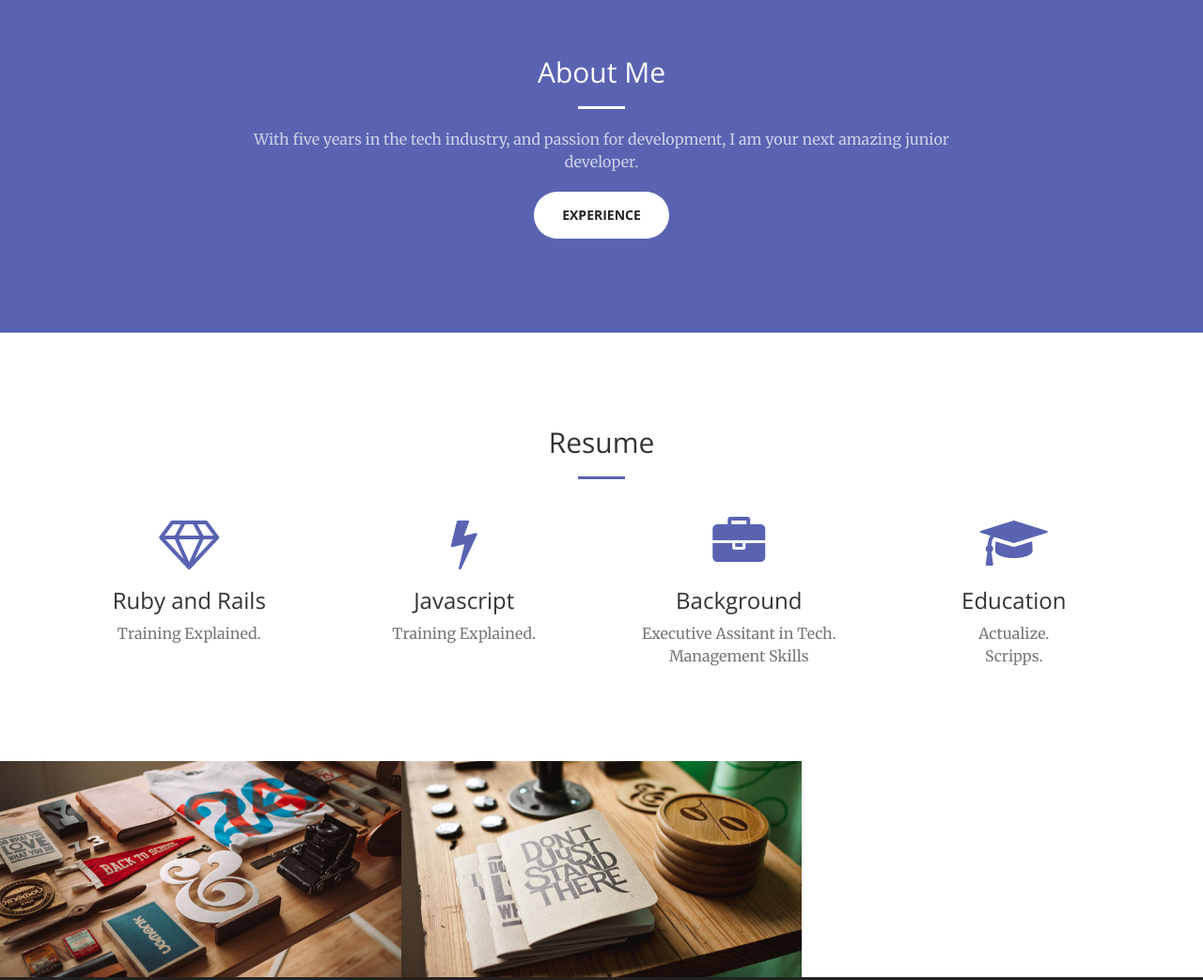
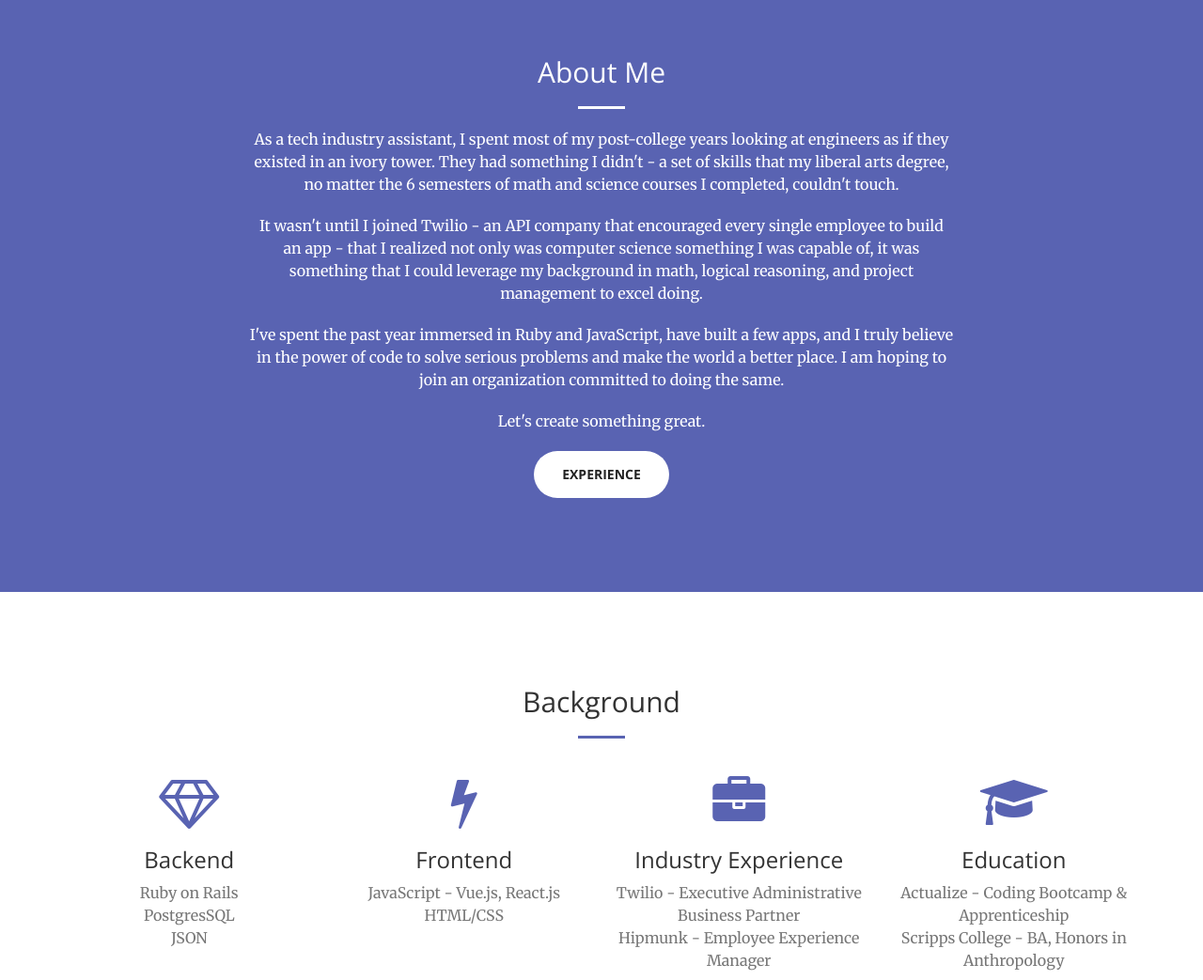
Before and after one commit to jodygrd/jodygrd.github.io, a website: page index.html in a window 1280 px wide. Shown: the part 840-1883 px from the top of the page at 94% size. Drawn offline with nearby package versions, Linux system fonts and the light colour scheme.

Commit message:
video test

```diff
--- a/css/creative.css
+++ b/css/creative.css
@@ -149,7 +149,7 @@ aside {
 header {
   position: relative;
   width: 100%;
-  height: 1000px;
+  height: 500px;
   min-height: auto;
   -webkit-background-size: cover;
   -moz-background-size: cover;
--- a/index.html
+++ b/index.html
@@ -85,7 +85,13 @@
                 <div class="col-lg-8 col-lg-offset-2 text-center">
                     <h2 class="section-heading"> About Me </h2>
                     <hr class="light">
-                    <p class="text-faded">With five years in the tech industry, and passion for development, I am your next amazing junior developer.</p>
+                    <p class="text-faded"><p>As a tech industry assistant, I spent most of my post-college years looking at engineers as if they existed in an ivory tower. They had something I didn't - a set of skills that my liberal arts degree, no matter the 6 semesters of math and science courses I completed, couldn't touch.</p>
+                    <p>
+                    It wasn't until I joined Twilio - an API company that encouraged every single employee to build an app - that I realized not only was computer science something I was capable of, it was something that I could leverage my background in math, logical reasoning, and project management to excel doing. </p>
+                    <p>
+                    I've spent the past year immersed in Ruby and JavaScript, have built a few apps, and I truly believe in the power of code to solve serious problems and make the world a better place. I am hoping to join an organization committed to doing the same. </p>
+                    <p>
+                    Let's create something great.</p>
                     <a href="#services" class="page-scroll btn btn-default btn-xl sr-button">Experience</a>
                 </div>
             </div>
@@ -96,7 +102,7 @@
         <div class="container">
             <div class="row">
                 <div class="col-lg-12 text-center">
-                    <h2 class="section-heading">Resume</h2>
+                    <h2 class="section-heading">Background</h2>
                     <hr class="primary">
                 </div>
             </div>
@@ -106,29 +112,30 @@
                 <div class="col-lg-3 col-md-6 text-center">
                     <div class="service-box">
                         <i class="fa fa-4x fa-diamond text-primary sr-icons"></i>
-                        <h3>Ruby and Rails </h3>
-                        <p class="text-muted">Training Explained.</p>
+                        <h3>Backend</h3>
+                        <p class="text-muted">Ruby on Rails <br> PostgresSQL <br> JSON </p>
                     </div>
                 </div>
                 <div class="col-lg-3 col-md-6 text-center">
                     <div class="service-box">
                         <i class="fa fa-4x fa-bolt text-primary sr-icons"></i>
-                        <h3>Javascript</h3>
-                        <p class="text-muted">Training Explained.</p>
+                        <h3>Frontend</h3>
+                        <p class="text-muted">JavaScript - Vue.js, React.js <br> HTML/CSS </p>
                     </div>
                 </div>
                 <div class="col-lg-3 col-md-6 text-center">
                     <div class="service-box">
                         <i class="fa fa-4x fa-briefcase text-primary sr-icons"></i>
-                        <h3>Background</h3>
-                        <p class="text-muted"> Executive Assitant in Tech.<br>Management Skills</p>
+                        <h3>Industry Experience</h3>
+                        <p class="text-muted">  Twilio - Executive Administrative Business Partner <br>
+                        Hipmunk - Employee Experience Manager</p>
                     </div>
                 </div>
                 <div class="col-lg-3 col-md-6 text-center">
                     <div class="service-box">
                         <i class="fa fa-4x fa-graduation-cap text-primary sr-icons"></i>
                         <h3>Education</h3>
-                        <p class="text-muted">Actualize. <br> Scripps. </p>
+                        <p class="text-muted">Actualize - Coding Bootcamp & Apprenticeship <br> Scripps College - BA, Honors in Anthropology </p>
                     </div>
                 </div>
             </div>
@@ -152,6 +159,7 @@
                             </div>
                         </div>
                     </a>
+                    <iframe width="560" height="315" src="https://www.youtube.com/embed/FOVDK5S6oDk" frameborder="0" allowfullscreen></iframe>
                 </div>
                 <div class="col-lg-4 col-sm-6">
                     <a href="img/portfolio/fullsize/2.jpg" class="portfolio-box">
@@ -177,10 +185,13 @@
         <div class="container text-center">
             <div class="call-to-action">
                 <h2>Social</h2>
-                <a href="https://medium.com/@jodygrd/" class="btn btn-default btn-xl sr-button">LinkedIn</a>
+                <a href="https://www.linkedin.com/in/jodylipkin/" class="btn btn-default btn-xl sr-button">GitHub</a>
                 <br>
                 <br>
-                <a href="https://medium.com/@jodygrd/" class="btn btn-default btn-xl sr-button">Twitter</a>
+                <a href="https://www.linkedin.com/in/jodylipkin/" class="btn btn-default btn-xl sr-button">LinkedIn</a>
+                <br>
+                <br>
+                <a href="https://twitter.com/jodygrd/" class="btn btn-default btn-xl sr-button">Twitter</a>
                 <br>
                 <br>
                 <a href="https://medium.com/@jodygrd/" class="btn btn-default btn-xl sr-button">Medium</a>
```
Also changed, not shown: 1 other file.
